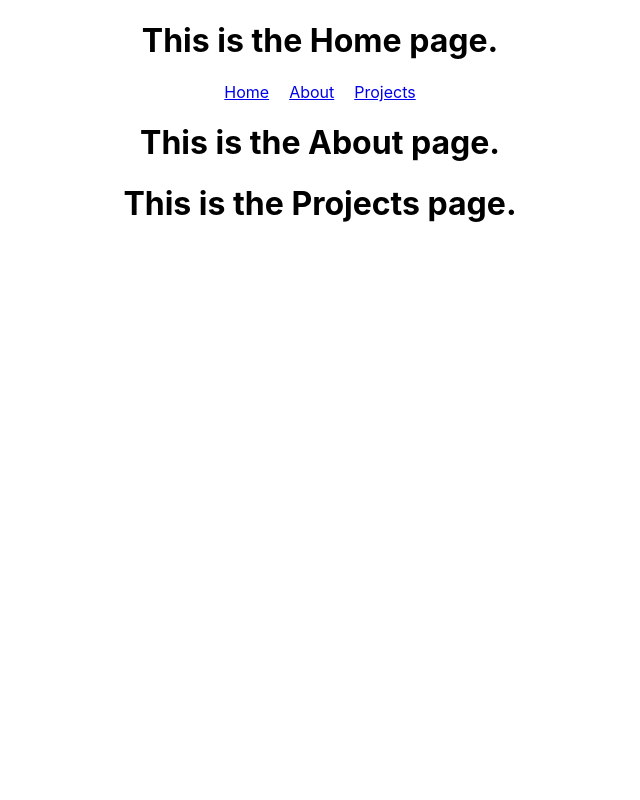
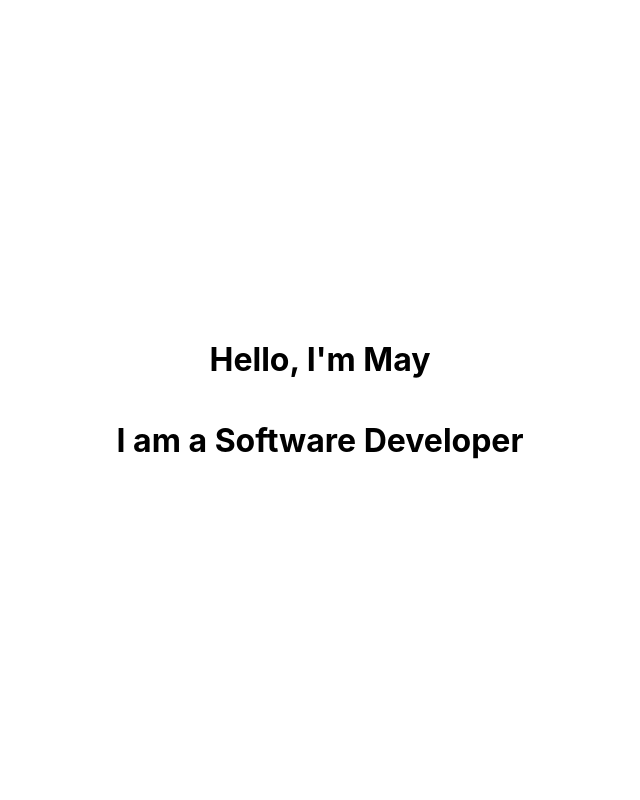
Before and after one commit to mayjiayi/Portfolio, a React (Create React App) app: page / in a window 1280 px wide. Shown: the top 800 px of the page, without its empty margins (320-960 px from the left). Built offline with nearby package versions, Linux system fonts and the light colour scheme.

Commit message:
added stylised home page div to take up full page

```diff
--- a/src/App.css
+++ b/src/App.css
@@ -1,7 +1,3 @@
-.App {
-  text-align: center;
-}
-
 /* Navigation Bar Styles */
 
 .NavBar ul {
@@ -22,3 +18,14 @@
 .Nav-link:hover {
   background-color: grey;
 }
+
+/* Home Page */
+#home {
+  display: flex;
+  flex-direction: column;
+  height: 100vh;
+  width: 100vw;
+  text-align: center;
+  justify-content: center;
+  align-items: center;
+}
--- a/src/pages/HomePage.js
+++ b/src/pages/HomePage.js
@@ -1,7 +1,8 @@
 const HomePage = () => {
   return(
     <div id="home">
-      <h1>This is the Home page.</h1>
+      <h1>Hello, I'm May</h1>
+      <h1>I am a Software Developer</h1>
     </div>
   );
 }
```
